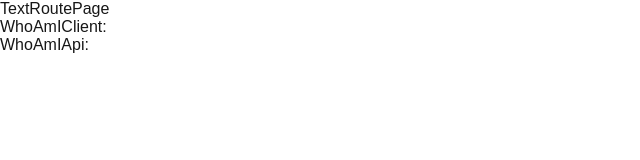
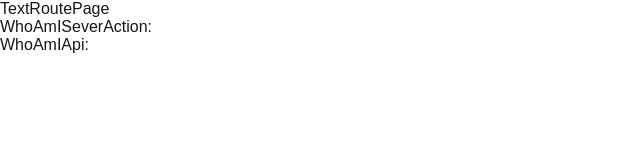
Before and after one commit to kingheedo/next-auth-v5, a Next.js app: page /test-route in a window 1280 px wide. Shown: the top 160 px of the page, without its empty margins (0-640 px from the left). Built offline with nearby package versions, Linux system fonts and the light colour scheme; no server answers.

Commit message:
fix: WhoAmISeverAction으로 명칭 변경

```diff
--- a/src/app/test-route/WhoAmI.client.tsx
+++ b/src/app/test-route/WhoAmISeverAction.tsx
@@ -2,13 +2,13 @@
 
 import React, { useCallback, useEffect, useState } from 'react'
 
-interface WhoAmIClientProps {
+interface WhoAmISeverActionProps {
   onGetUserAction: () =>  Promise<string>;
 }
 
-const WhoAmIClient = ({
+const WhoAmISeverAction = ({
   onGetUserAction
-}: WhoAmIClientProps) => {
+}: WhoAmISeverActionProps) => {
   const [userName, setUserName] = useState('');
 
   const settingUserName = useCallback(async() => {
@@ -26,8 +26,8 @@ const WhoAmIClient = ({
   }, [onGetUserAction, settingUserName])
 
   return (
-    <div>WhoAmIClient: {userName}</div>
+    <div>WhoAmISeverAction: {userName}</div>
   )
 }
 
-export default WhoAmIClient
+export default WhoAmISeverAction
--- a/src/app/test-route/page.tsx
+++ b/src/app/test-route/page.tsx
@@ -1,6 +1,6 @@
 import { auth } from '@/auth'
 import React from 'react'
-import WhoAmIClient from './WhoAmI.client';
+import WhoAmISeverAction from './WhoAmISeverAction';
 import WhoAmIApi from './WhoAmIApi';
 
 const TextRoutePage = async() => {
@@ -15,7 +15,7 @@ const TextRoutePage = async() => {
   return (
     <main>
       <div>TextRoutePage {session?.user?.name}</div>
-        <WhoAmIClient onGetUserAction={onGetUserAction}/>
+        <WhoAmISeverAction onGetUserAction={onGetUserAction}/>
         <WhoAmIApi/>
     </main>
   )
```
